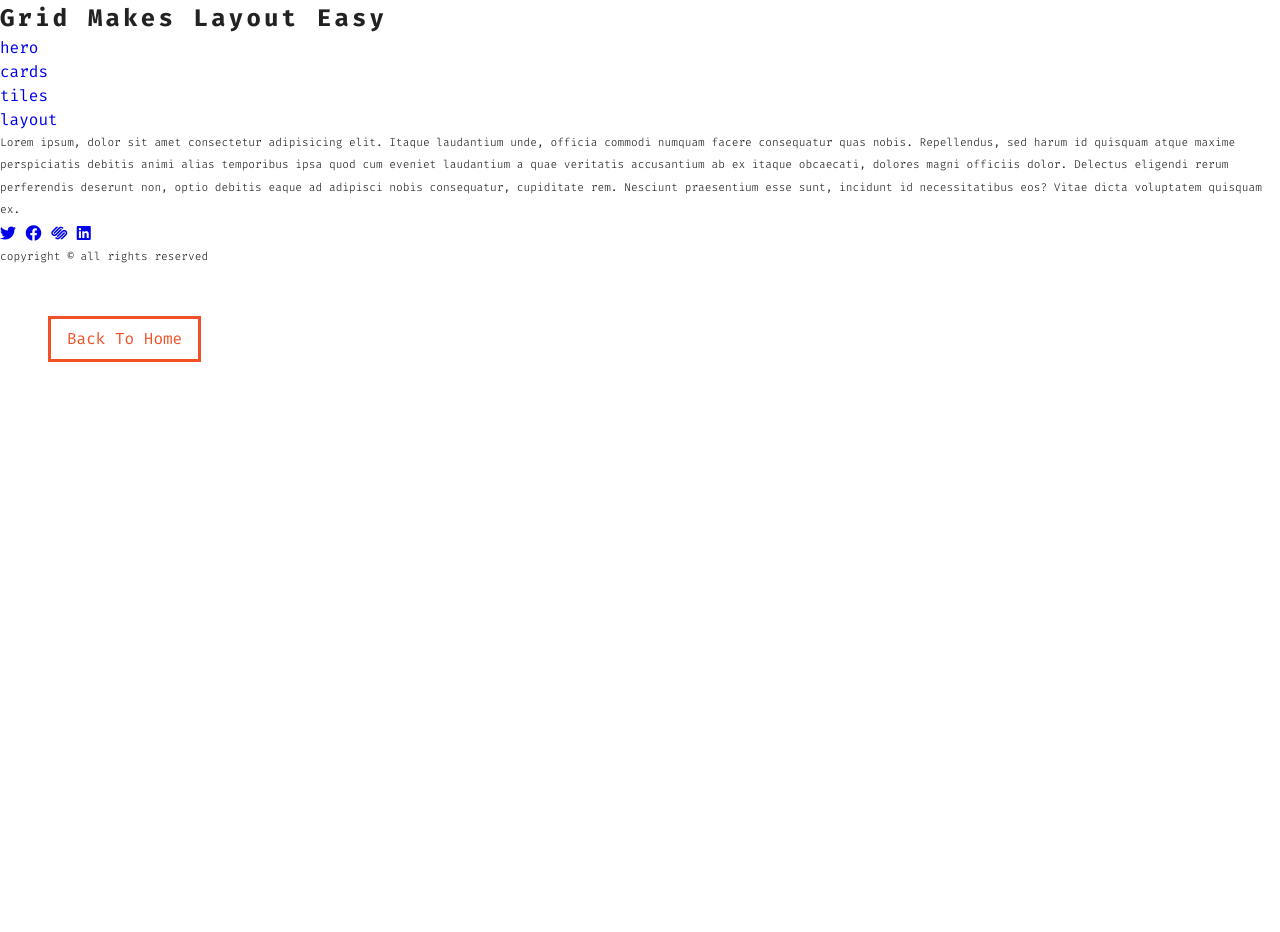
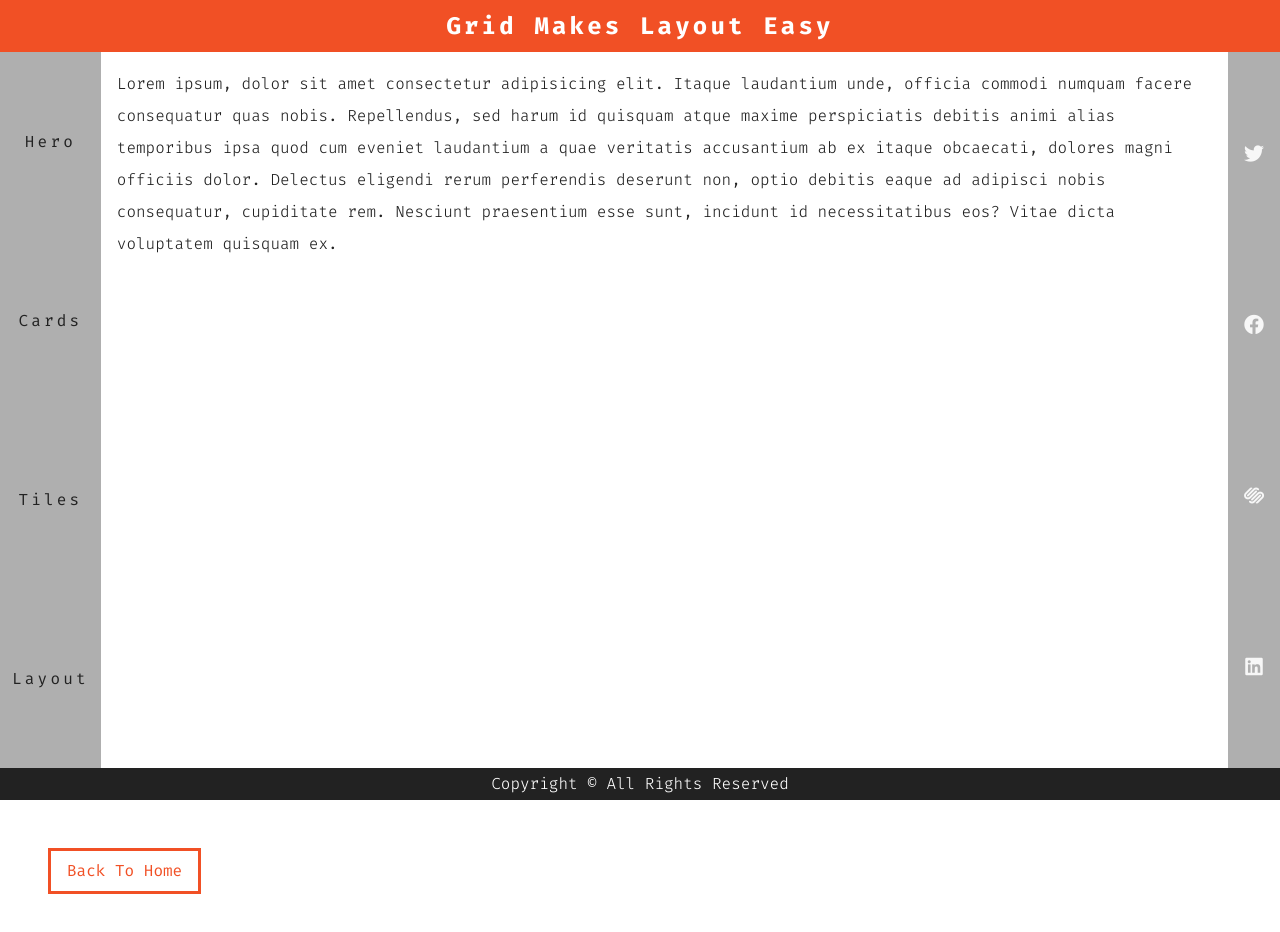
Before and after one commit to jongainza/grid_miniproject, a plain HTML site: page layout.html in a window 1280 px wide. Before the commit the page ends 800 px from the top, so only its background shows below. Drawn offline with Linux system fonts and the light colour scheme.

Commit message:
layout css

```diff
--- a/layout.html
+++ b/layout.html
@@ -24,7 +24,7 @@
       <!-- header -->
       <header class="header"><h2>grid makes layout easy</h2></header>
       <!-- navbar -->
-       <nav class="navbar"></nav>
+      <nav class="navbar">
         <ul>
           <li>
             <a href="hero.html">hero</a>
@@ -41,21 +41,27 @@
         </ul>
       </nav>
       <!-- content -->
-     <section class="section">
-      <p>Lorem ipsum, dolor sit amet consectetur adipisicing elit. Itaque laudantium unde, officia commodi numquam facere consequatur quas nobis. Repellendus, sed harum id quisquam atque maxime perspiciatis debitis animi alias temporibus ipsa quod cum eveniet laudantium a quae veritatis accusantium ab ex itaque obcaecati, dolores magni officiis dolor. Delectus eligendi rerum perferendis deserunt non, optio debitis eaque ad adipisci nobis consequatur, cupiditate rem. Nesciunt praesentium esse sunt, incidunt id necessitatibus eos? Vitae dicta voluptatem quisquam ex.</p>
+      <section class="content">
+        <p>
+          Lorem ipsum, dolor sit amet consectetur adipisicing elit. Itaque
+          laudantium unde, officia commodi numquam facere consequatur quas
+          nobis. Repellendus, sed harum id quisquam atque maxime perspiciatis
+          debitis animi alias temporibus ipsa quod cum eveniet laudantium a quae
+          veritatis accusantium ab ex itaque obcaecati, dolores magni officiis
+          dolor. Delectus eligendi rerum perferendis deserunt non, optio debitis
+          eaque ad adipisci nobis consequatur, cupiditate rem. Nesciunt
+          praesentium esse sunt, incidunt id necessitatibus eos? Vitae dicta
+          voluptatem quisquam ex.
+        </p>
       </section>
       <section class="sidebar">
         <a href="https://x.com"><i class="fab fa-twitter"></i></a>
-            <a href="https://www.facebook.com/"
-              ><i class="fab fa-facebook"></i
-            ></a>
+        <a href="https://www.facebook.com/"><i class="fab fa-facebook"></i></a>
         <a
           href="https://www.squarespace.com/?clickid=x8zTQgyssxyKRwP0XST4e0w7UkCyjDRxOVYUUI0&utm_medium=pp&gad_source=1"
           ><i class="fab fa-squarespace"></i
         ></a>
-            <a href="https://www.linkedin.com"
-              ><i class="fab fa-linkedin"></i
-            ></a>
+        <a href="https://www.linkedin.com"><i class="fab fa-linkedin"></i></a>
       </section>
       <div class="footer">
         <p>copyright &copy; all rights reserved</p>
--- a/style.css
+++ b/style.css
@@ -276,3 +276,118 @@ tiles
     grid-area: i;
   }
 }
+/*
+==============
+layout
+==============
+*/
+.main {
+  min-height: 100vh;
+  display: grid;
+  grid-template-rows: auto auto 1fr auto auto;
+}
+.header {
+  text-align: center;
+  background: var(--primaryColor);
+  color: var(--mainWhite);
+  padding: 0.5rem 0;
+}
+.navbar {
+  background: var(--darkGrey);
+}
+.navbar li {
+  list-style: none;
+  padding: 0.75rem;
+}
+.navbar a {
+  color: var(--mainBlack);
+  letter-spacing: var(--mainSpacing);
+  text-transform: capitalize;
+  display: inline-block;
+
+  transition: var(--mainTransition);
+}
+.navbar a:hover {
+  color: var(--mainWhite);
+}
+.content {
+  padding: 1rem;
+  margin: 0 auto;
+}
+.content p {
+  font-size: 1rem;
+}
+.sidebar {
+  background: var(--primaryColor);
+  padding: 0.5rem 0;
+  display: grid;
+  grid-template-columns: repeat(4, 1fr);
+  justify-content: space-between;
+  text-align: center;
+}
+.sidebar a {
+  color: var(--offWhite);
+  font-size: 1.25rem;
+  transition: var(--mainTransition);
+}
+.sidebar a:hover {
+  color: #afafaf;
+}
+.footer {
+  background: var(--mainBlack);
+  color: var(--mainWhite);
+  text-align: center;
+  text-transform: capitalize;
+}
+.footer p {
+  font-size: 1rem;
+}
+@media screen and (min-width: 768px) {
+  .navbar ul {
+    display: grid;
+    grid-template-columns: repeat(4, 1fr);
+    justify-items: center;
+  }
+}
+@media screen and (min-width: 1170px) {
+  .main {
+    display: grid;
+    grid-template-columns: auto 1fr auto;
+    grid-template-rows: auto 1fr auto;
+    grid-template-areas:
+      "a a a"
+      "b c d"
+      "e e e";
+  }
+  .header {
+    grid-area: a;
+  }
+  .navbar {
+    grid-area: b;
+  }
+  .navbar ul {
+    display: grid;
+    grid-template-columns: 1fr;
+    align-items: center;
+    min-height: 100%;
+  }
+  .content {
+    grid-area: c;
+  }
+  .sidebar {
+    grid-area: d;
+    display: grid;
+    grid-template-columns: 1fr;
+    background: var(--darkGrey);
+    padding: 1rem;
+    align-items: center;
+  }
+  .sidebar a:hover {
+    color: var(--mainBlack);
+  }
+  .footer {
+    grid-area: e;
+    display: grid;
+    grid-template-columns: 1fr;
+  }
+}
```
Lines whose indentation alone changed are shown as unchanged.
